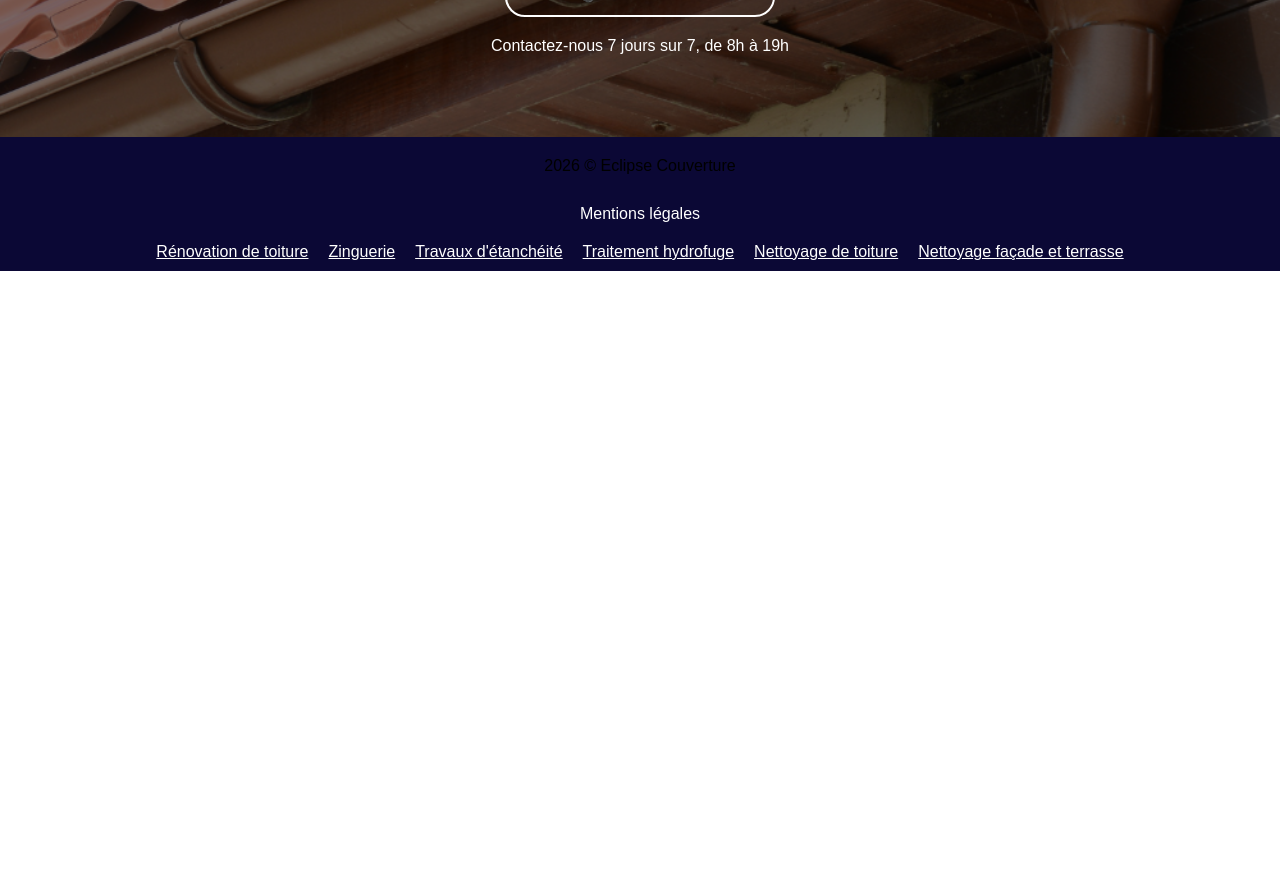
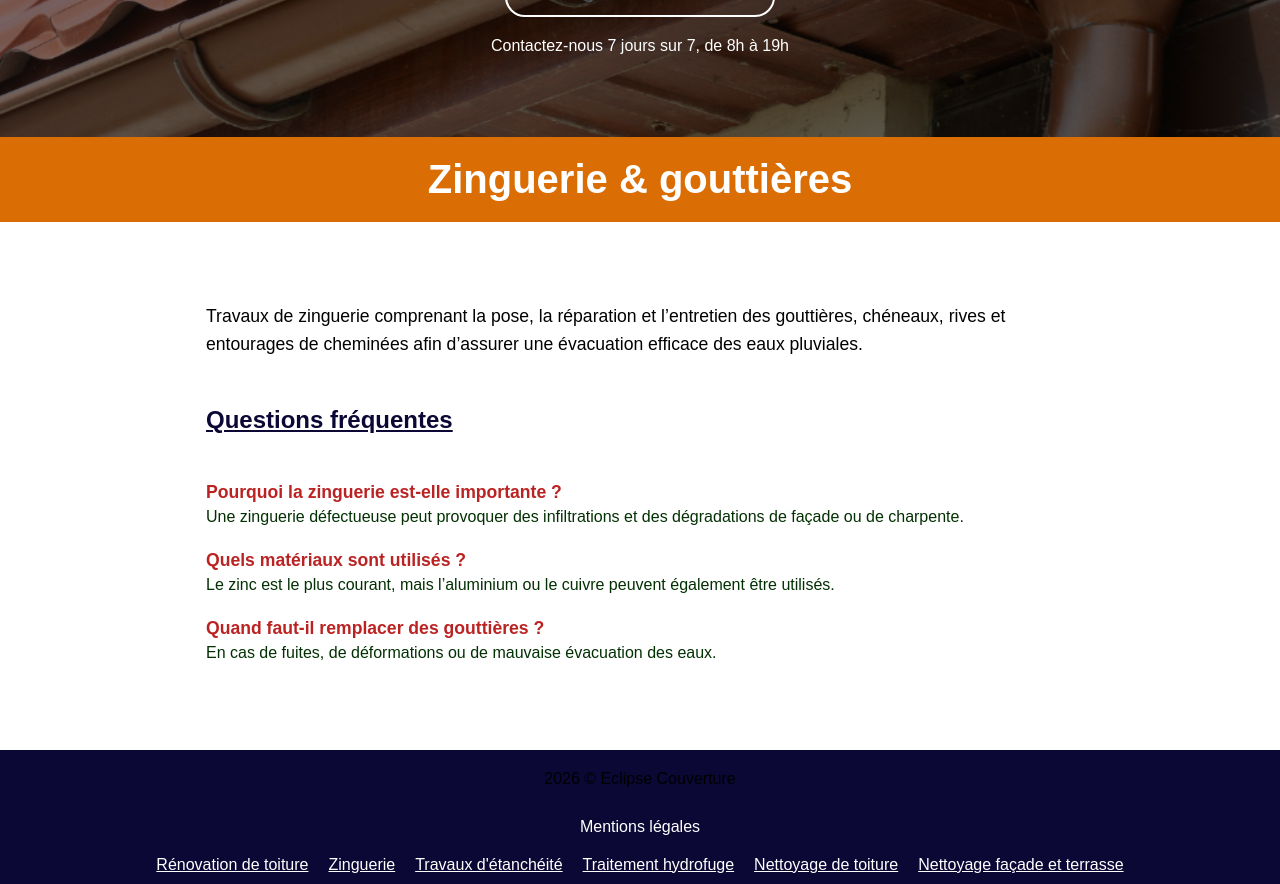
Before and after one commit to AdrienW86/eclipse, a Next.js app: page /zinguerie in a window 1280 px wide. Shown: the part 540-1424 px from the top of the page. Before the commit the page ends 811 px from the top, so only its background shows below. Built offline with nearby package versions, Linux system fonts and the light colour scheme.

Commit message:
mise en ligne

```diff
--- a/app/globals.css
+++ b/app/globals.css
@@ -5,7 +5,7 @@
 
 @media (prefers-color-scheme: dark) {
   :root {
-    --background: #0a0a0a;
+    --background: #0b0835;
     --foreground: #ededed;
   }
 }
--- a/app/zinguerie/page.js
+++ b/app/zinguerie/page.js
@@ -1,14 +1,38 @@
 import React from 'react'
 import Banner from '@/components/Banner/Banner'
+import Description from '@/components/Description/Description'
 
 export default function page() {
+  const serviceData = {
+    title: "Zinguerie & gouttières",
+    description:
+      "Travaux de zinguerie comprenant la pose, la réparation et l’entretien des gouttières, chéneaux, rives et entourages de cheminées afin d’assurer une évacuation efficace des eaux pluviales.",
+    faqs: [
+      {
+        question: "Pourquoi la zinguerie est-elle importante ?",
+        answer:
+          "Une zinguerie défectueuse peut provoquer des infiltrations et des dégradations de façade ou de charpente."
+      },
+      {
+        question: "Quels matériaux sont utilisés ?",
+        answer:
+          "Le zinc est le plus courant, mais l’aluminium ou le cuivre peuvent également être utilisés."
+      },
+      {
+        question: "Quand faut-il remplacer des gouttières ?",
+        answer:
+          "En cas de fuites, de déformations ou de mauvaise évacuation des eaux."
+      }
+    ]
+  };
   return (
     <>
-        <Banner
-            title="Couvreur à Perpignan et Rivesaltes"
-            url = "/zinguerie.png"
-            description = "Artisan couvreur Perpignan – Rénovation de toiture – Infiltration d'eau – Démoussage et nettoyage des tuiles – Charpente, zinguerie & isolation – Remplacement de tuiles"
-        />
+      <Banner
+        title="Couvreur à Perpignan et Rivesaltes"
+        url = "/zinguerie.png"
+        description = "Artisan couvreur Perpignan – Rénovation de toiture – Infiltration d'eau – Démoussage et nettoyage des tuiles – Charpente, zinguerie & isolation – Remplacement de tuiles"
+      />
+      <Description {...serviceData} />
     </>
   )
 }
--- /dev/null
+++ b/components/Description/Description.jsx
@@ -0,0 +1,24 @@
+import styles from "./description.module.css";
+
+export default function Description({ title, description, faqs }) {
+  return (
+    <div className={styles.background}>
+         <h1 className={styles.title}>{title}</h1>
+            <section className={styles.container}>
+                <p className={styles.description}>{description}</p>
+                {faqs?.length > 0 && (
+                <section className={styles.faq}>
+                    <h2 className={styles.h2}>Questions fréquentes</h2>
+
+                    {faqs.map((faq, index) => (
+                        <div key={index} className={styles.faqItem}>
+                        <h3 className={styles.h3}>{faq.question}</h3>
+                        <p className={styles.p}>{faq.answer}</p>
+                        </div>
+                    ))}
+                </section>
+            )}
+        </section>
+    </div>
+  );
+}
--- /dev/null
+++ b/components/Description/description.module.css
@@ -0,0 +1,45 @@
+.background {
+    background-color: white;
+}
+
+.container {
+  max-width: 900px;
+  margin: auto;
+  padding: 4rem 1rem;
+  background-color: white;
+}
+
+.title {
+  font-size: 2.5rem;
+  margin-bottom: 1rem;
+  color: white;
+  padding: 20px;
+ text-align: center;
+  background-color: var(--orange)
+}
+
+.description {
+  font-size: 1.1rem;
+  line-height: 1.6;
+  color: black;
+}
+
+.h2 {
+  margin: 3rem 0;
+  color: var(--blue);
+  text-decoration: underline;
+}
+
+.faqItem {
+  margin-bottom: 1.5rem;
+}
+
+.h3 {
+  color: rgb(187, 35, 35);
+  font-size: 1.1rem;
+  margin-bottom: 0.3rem;
+}
+
+.p {
+    color: rgb(3, 48, 3)
+}
```
Also changed, not shown: app/etancheite/page.js (+27 -3 lines), app/hydrofuge/page.js (+29 -5 lines), app/nettoyage-facade/page.js (+29 -5 lines), app/nettoyage-toiture/page.js (+29 -5 lines), app/renovation/page.js (+29 -5 lines), public/contact.png.
